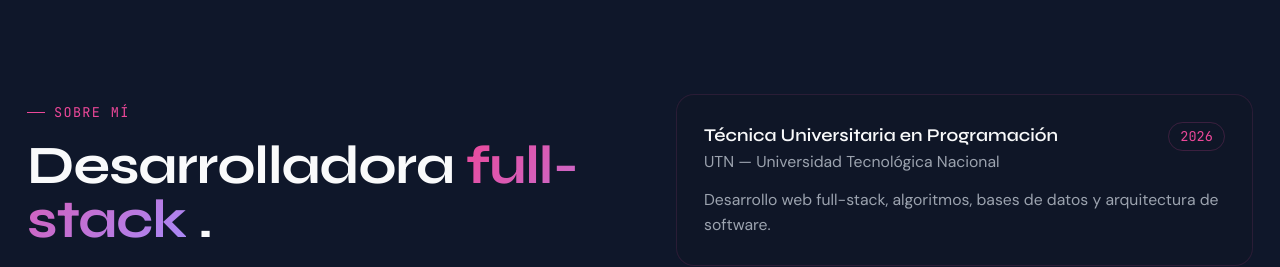
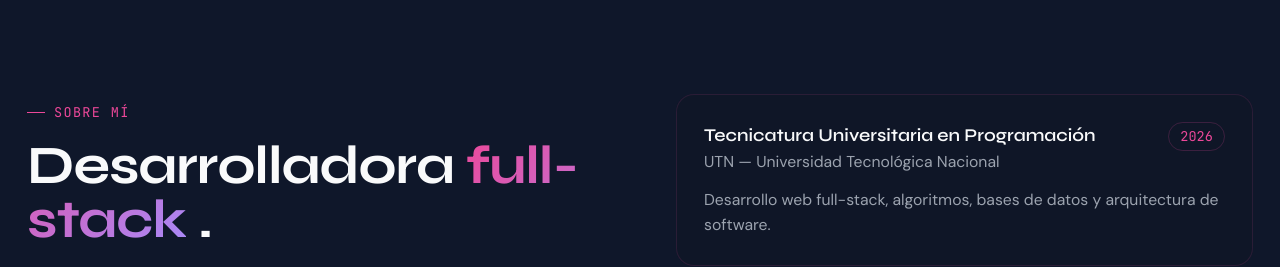
Before and after one commit to belenburgos20/portfolio-web, a React (Vite) app: page / in a window 1280 px wide. Shown: the part 920-1187 px from the top of the page. Built offline with nearby package versions, Linux system fonts and the light colour scheme.

Commit message:
Cambios en cv. Cambio de mail

```diff
--- a/src/components/Navbar.tsx
+++ b/src/components/Navbar.tsx
@@ -75,7 +75,7 @@ export default function Navbar() {
 
         {/* CTA */}
         <a
-          href="mailto:belenburgos20@gmail.com"
+          href="mailto:belenburgos.dev@gmail.com"
           className="hidden md:flex items-center gap-2 px-4 py-2 rounded-full border border-primary/30 text-sm font-body text-primary hover:bg-primary/10 transition-all duration-200 hover:border-primary/60"
         >
           <span className="w-2 h-2 rounded-full bg-primary animate-pulse-slow" />
@@ -120,11 +120,11 @@ export default function Navbar() {
             </button>
           ))}
           <a
-            href="mailto:belenburgos20@gmail.com"
+            href="mailto:belenburgos.dev@gmail.com"
             className="mt-2 inline-flex items-center gap-2 text-primary text-sm"
           >
             <span className="w-2 h-2 rounded-full bg-primary animate-pulse-slow" />
-            belenburgos20@gmail.com
+            belenburgos.dev@gmail.com
           </a>
         </div>
       )}
--- a/src/data/portfolio.ts
+++ b/src/data/portfolio.ts
@@ -92,7 +92,7 @@ export const projects = [
 
 export const education = [
   {
-    title: "Técnica Universitaria en Programación",
+    title: "Tecnicatura Universitaria en Programación",
     institution: "UTN — Universidad Tecnológica Nacional",
     year: "2026",
     description:
```
Also changed, not shown: 1 other file (tests, documents, lock files or other folders).
